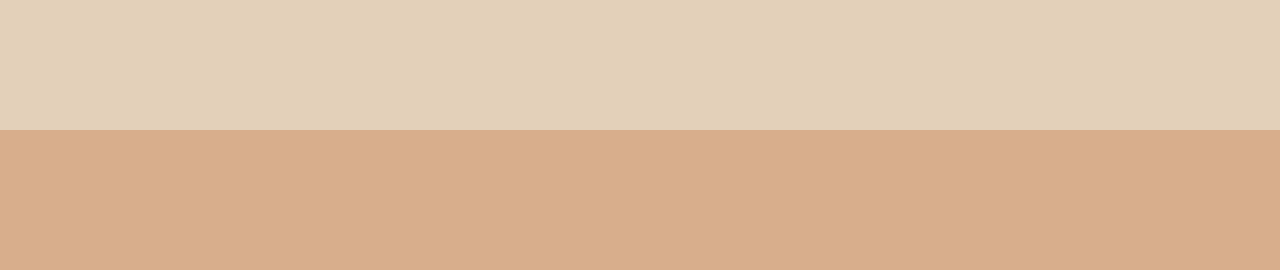
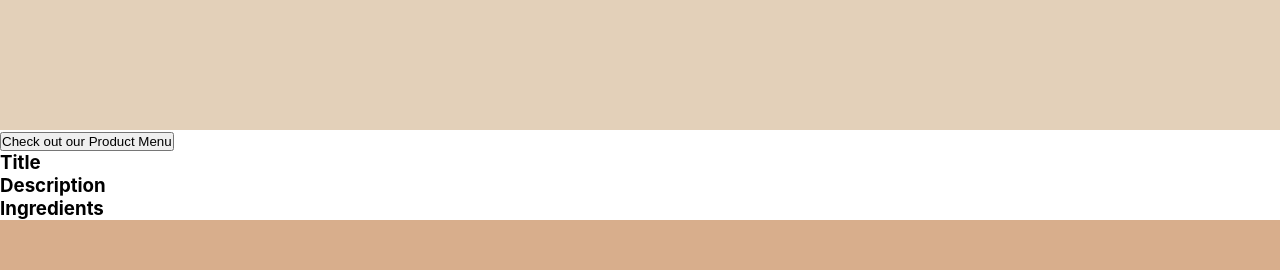
Before and after one commit to pdfaerber/SE-React-Homework, a React (Create React App) app in the folder myplants-app/: page / in a window 1280 px wide. Shown: the part 3480-3750 px from the top of the page. Built offline with nearby package versions, Linux system fonts and the light colour scheme.

Commit message:
this commmit adds a ProdApi component that fetches a list of coffee proxucts

```diff
--- /dev/null
+++ b/myplants-app/src/components/ProdApi.js
@@ -0,0 +1,52 @@
+import React from "react";
+import reactDom from "react-dom";
+import { useState, setInfo } from "react";
+
+function ProdApi() {
+    const [prodData, setInfo] = useState([]);
+
+  function getProdApi() {
+    fetch("/api/v1/products/name")
+      .then((data) => data.json())
+      .then((response) => {
+        setInfo(response)
+        console.log("Success", response);
+      });
+  } //end triviaFetch
+
+
+  return (
+    <div className="App">
+      <button id="prodApi" onClick={() => getProdApi()}>
+        Check out our Product Menu
+      </button>
+
+      {/* display Hot Drink list container */}
+      <div className="display__prodData-list">
+        <h3>Title</h3>
+        <div>
+         {/* <p>  {prodData[0].title}</p> */}
+       {prodData.map(drink => <div key={drink.title}>
+         {drink.title}
+       </div>)}
+        </div>
+
+      </div>
+      {/* display question container */}
+      <div className="display">
+        <h3>Description</h3>
+        {prodData.map(drink => <div key={drink.description}>
+         {drink.description}
+       </div>)}
+      </div>
+      {/* display points container */}
+      <div className="display">
+        <h3>Ingredients</h3>
+        {prodData.map(drink => <div key={drink.ingredients}>
+         {drink.ingredients}
+       </div>)}
+      </div>
+    </div>
+  );
+}
+export default ProdApi;
--- a/myplants-app/src/components/pages/HomePage/Home.js
+++ b/myplants-app/src/components/pages/HomePage/Home.js
@@ -4,7 +4,7 @@ import HeroSection from "../../HeroSection";
 import { homeObjOne, homeObjTwo, homeObjThree, homeObjFour } from "./Data";
 import Products from "../../Products";
 import DrinkMenu from "../../DrinkMenu";
-
+import ProdApi from "../../ProdApi";
 function Home() {
   return (
     <React.Fragment>
@@ -13,6 +13,7 @@ function Home() {
       <HeroSection {...homeObjThree} />
       <HeroSection {...homeObjTwo} />
       <Products/>
+      <ProdApi/>
       <HeroSection {...homeObjFour} />
     </React.Fragment>
   );
```
Also changed, not shown: myplants-app/src/components/ProdApi.css (added).
